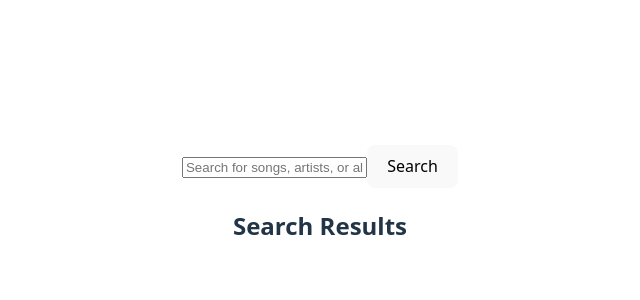
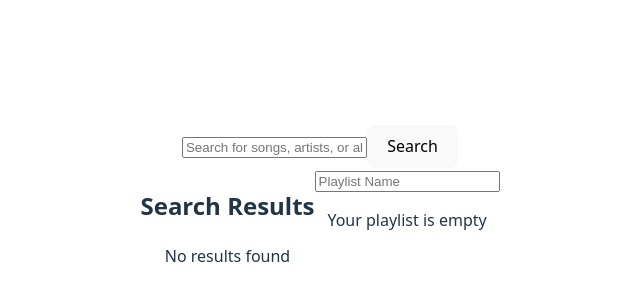
Before and after one commit to putman44/Spotify-API-app, a React (Vite) app: page / in a window 1280 px wide. Shown: the part 196-496 px from the top of the page, without its empty margins (320-960 px from the left). Built offline with nearby package versions, Linux system fonts and the light colour scheme.

Commit message:
added playlist component for adding tracks and removing from playlist

```diff
--- a/src/App.css
+++ b/src/App.css
@@ -9,3 +9,7 @@
   display: flex;
   flex-direction: column;
 }
+
+main {
+  display: flex;
+}
--- a/src/App.jsx
+++ b/src/App.jsx
@@ -3,6 +3,7 @@ import { useState } from "react";
 import "./App.css";
 import SearchBar from "./components/SearchBar";
 import SearchResults from "./components/SearchResults";
+import Playlist from "./components/Playlist";
 
 const DATA = [
   { id: 1, name: "Song 1", artist: "Artist 1", album: "Album 1" },
@@ -12,6 +13,7 @@ const DATA = [
 
 function App() {
   const [searchResults, setSearchResults] = useState([]);
+  const [playlist, setPlaylist] = useState([]);
 
   const handleSearch = (term) => {
     const filtered = DATA.filter(
@@ -23,12 +25,30 @@ function App() {
     setSearchResults(filtered);
   };
 
-  console.log("Search Results:", searchResults);
+  const handleAddToPlaylist = (trackId) => {
+    const track = searchResults.find((item) => item.id === trackId);
+    if (track && !playlist.some((item) => item.id === trackId)) {
+      setPlaylist([...playlist, track]);
+    }
+  };
+
+  const removeTrackFromPlaylist = (trackId) => {
+    setPlaylist(playlist.filter((item) => item.id !== trackId));
+  };
 
   return (
     <div className="App">
       <SearchBar handleSearch={handleSearch} />
-      <SearchResults results={searchResults} />
+      <main>
+        <SearchResults
+          handleAddToPlaylist={handleAddToPlaylist}
+          filteredResults={searchResults}
+        />
+        <Playlist
+          removeTrackFromPlaylist={removeTrackFromPlaylist}
+          playlist={playlist}
+        />
+      </main>
     </div>
   );
 }
--- a/src/components/Playlist.jsx
+++ b/src/components/Playlist.jsx
@@ -0,0 +1,41 @@
+import { useState } from "react";
+
+export default function Playlist({ removeTrackFromPlaylist, playlist }) {
+  const [playlistName, setPlaylistName] = useState("");
+
+  const handlePlaylistName = (event) => {
+    setPlaylistName(event.target.value);
+  };
+
+  return (
+    <div className="playlist">
+      <input
+        value={playlistName}
+        onChange={handlePlaylistName}
+        type="text"
+        placeholder="Playlist Name"
+      ></input>
+      {playlist.length > 0 ? (
+        <div>
+          <ul>
+            {playlist.map((track) => (
+              <li key={track.id}>
+                <strong>{track.name}</strong> by {track.artist} ({track.album})
+                <button
+                  onClick={() => {
+                    removeTrackFromPlaylist(track.id);
+                  }}
+                >
+                  -
+                </button>
+              </li>
+            ))}
+          </ul>
+          <button>Save to Spotify</button>
+        </div>
+      ) : (
+        <p>Your playlist is empty</p>
+      )}
+    </div>
+  );
+}
--- a/src/components/SearchResults.jsx
+++ b/src/components/SearchResults.jsx
@@ -1,7 +1,28 @@
-export default function SearchResults({ filteredResults }) {
+export default function SearchResults({
+  handleAddToPlaylist,
+  filteredResults,
+}) {
   return (
     <div className="search-results">
       <h2>Search Results</h2>
+      {filteredResults.length > 0 ? (
+        <ul>
+          {filteredResults.map((track) => (
+            <li key={track.id}>
+              <strong>{track.name}</strong> by {track.artist} ({track.album})
+              <button
+                onClick={() => {
+                  handleAddToPlaylist(track.id);
+                }}
+              >
+                +
+              </button>
+            </li>
+          ))}
+        </ul>
+      ) : (
+        <p>No results found</p>
+      )}
     </div>
   );
 }
```
Also changed, not shown: src/authentication/auth.jsx (added, +73 -0 lines).
